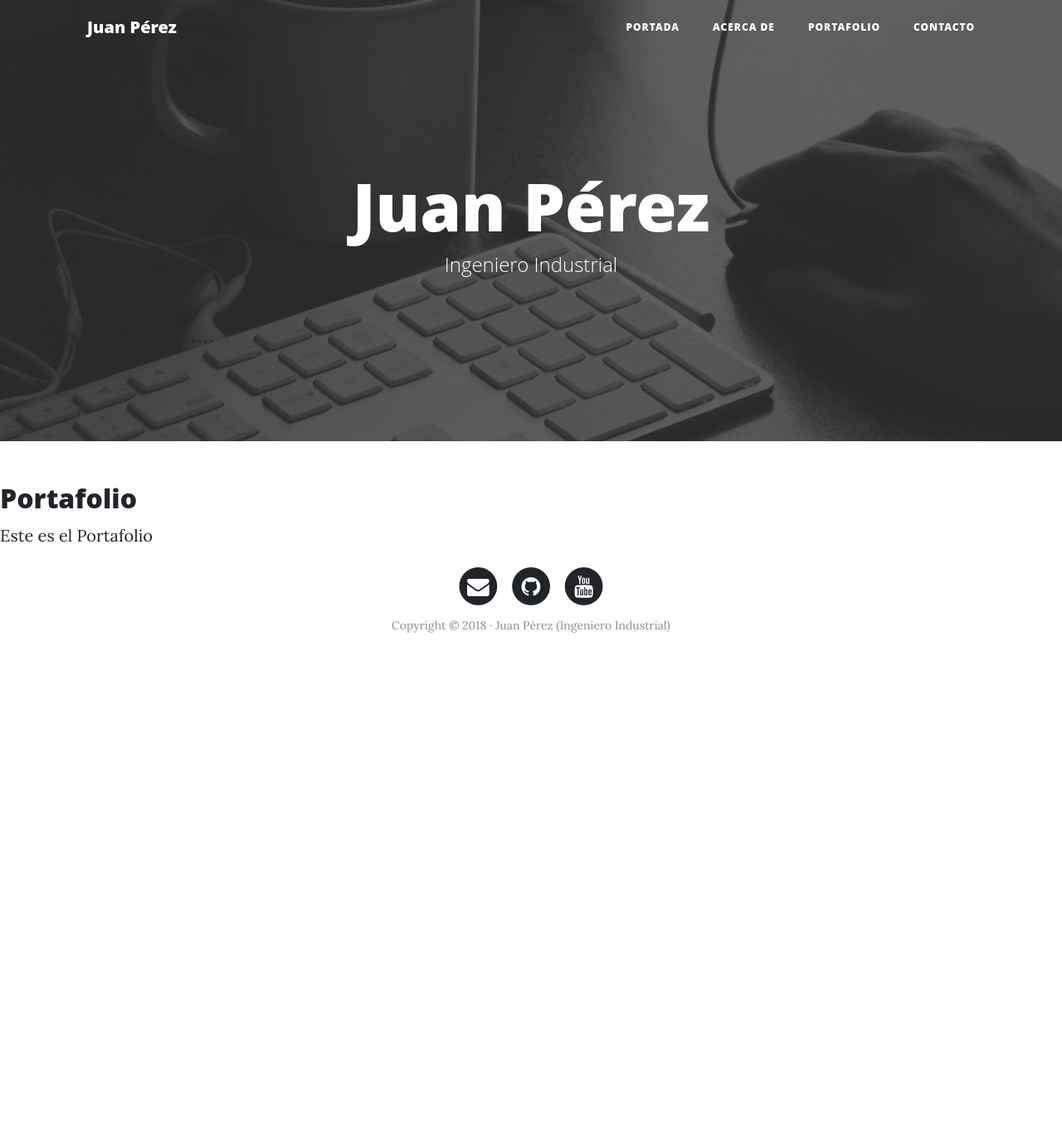
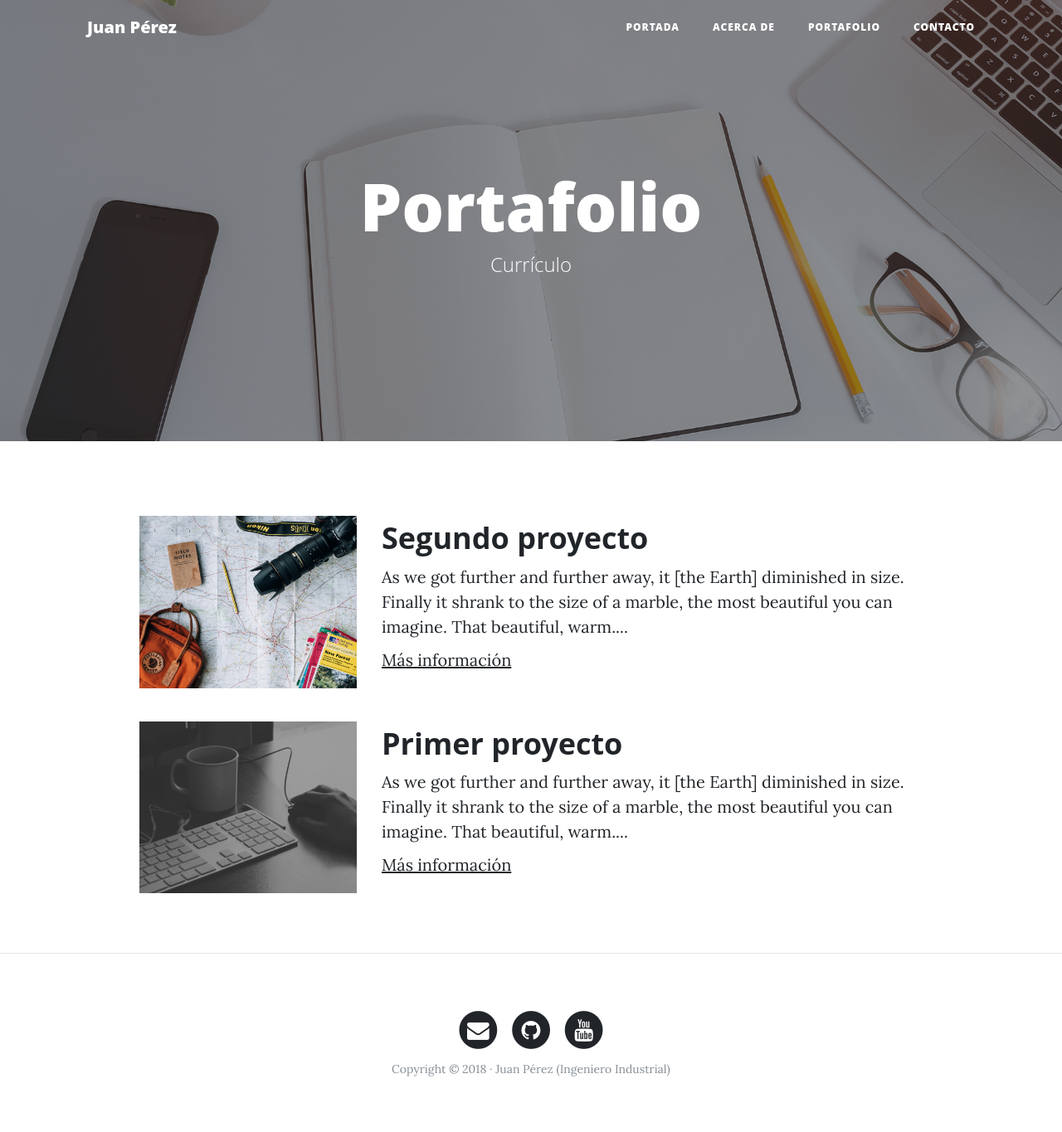
Before and after one commit to okcee/Django_ft_Testing, a Django app: page /portfolio/ in a window 1280 px wide. Shown: the whole page at 83% size. Before the commit the page ends 763 px from the top, so only its background shows below. Run offline with Django 5.2, Linux system fonts and the light colour scheme; some libraries are stand-ins or nearby versions.

Commit message:
d150525 .7

```diff
--- a/Django_Web_Personal/webpersonal/core/templates/core/base.html
+++ b/Django_Web_Personal/webpersonal/core/templates/core/base.html
@@ -48,14 +48,13 @@
     </nav>
 
     <!-- Cabecera -->
-    <header class="masthead" style="background-image: url('{% static 'core/img/home-bg.jpg' %}')">
+    <header class="masthead" style="background-image: url('{% block background %}{% endblock %}')">
       <div class="overlay"></div>
       <div class="container">
         <div class="row">
           <div class="col-lg-8 col-md-10 mx-auto">
             <div class="site-heading">
-              <h1>Juan Pérez</h1>
-              <span class="subheading">Ingeniero Industrial</span>
+                {% block header%}{% endblock %}
             </div>
           </div>
         </div>
@@ -63,7 +62,13 @@
     </header>
 
     <!-- Contenido -->
-     {% block content %}{% endblock %}
+    <div class="container">
+        <div class="row">
+        {% block content %}{% endblock %}
+        </div>
+    </div>
+
+    {% if request.path != "/" %}<hr>{% endif %}
 
     <!-- Pié de página -->
     <footer>
--- a/Django_Web_Personal/webpersonal/core/templates/core/portfolio.html
+++ b/Django_Web_Personal/webpersonal/core/templates/core/portfolio.html
@@ -2,8 +2,34 @@
 
 {% block title %}Portafolio{% endblock %}
 
+{% block background %}{% load static%}{% static 'core/img/portfolio-bg.jpg' %}{% endblock %}
+
+{% block header%}
+<h1>Portafolio</h1>
+<span class="subheading">Currículo</span>
+{% endblock %}
+
 {% block content %}
-<h2>Portafolio</h2>
-
-<p>Este es el Portafolio</p>
+<!-- Proyecto -->
+<div class="row project">
+<div class="col-lg-3 col-md-4 offset-lg-1">
+    <img class="img-fluid" src="{% static 'core/img/about-bg.jpg' %}" alt="">
+</div>
+<div class="col-lg-7 col-md-8">
+    <h2 class="section-heading title">Segundo proyecto</h2>
+	<p>As we got further and further away, it [the Earth] diminished in size. Finally it shrank to the size of a marble, the most beautiful you can imagine. That beautiful, warm....</p>
+	<p><a href="http://google.com">Más información</a></p>
+</div>
+</div>
+<!-- Proyecto -->
+<div class="row project">
+    <div class="col-lg-3 col-md-4 offset-lg-1">
+        <img class="img-fluid" src="{% static 'core/img/home-bg.jpg' %}" alt="">
+    </div>
+    <div class="col-lg-7 col-md-8">
+        <h2 class="section-heading title">Primer proyecto</h2>
+    <p>As we got further and further away, it [the Earth] diminished in size. Finally it shrank to the size of a marble, the most beautiful you can imagine. That beautiful, warm....</p>
+    <p><a href="http://google.com">Más información</a></p>
+    </div>
+</div>
 {% endblock %}
```
Also changed, not shown: Django_Web_Personal/webpersonal/core/templates/core/about.html (+16 -4 lines), Django_Web_Personal/webpersonal/core/templates/core/contact.html (+13 -9 lines), Django_Web_Personal/webpersonal/core/templates/core/home.html (+7 -3 lines).
